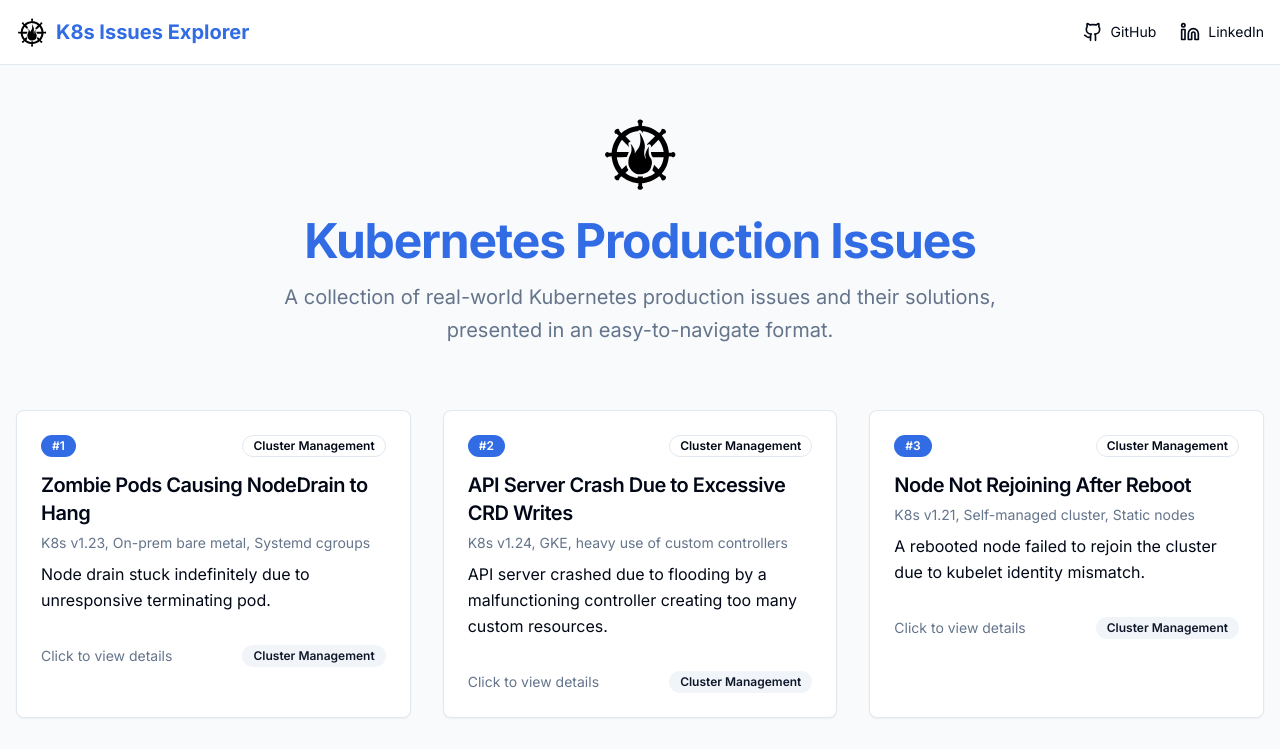
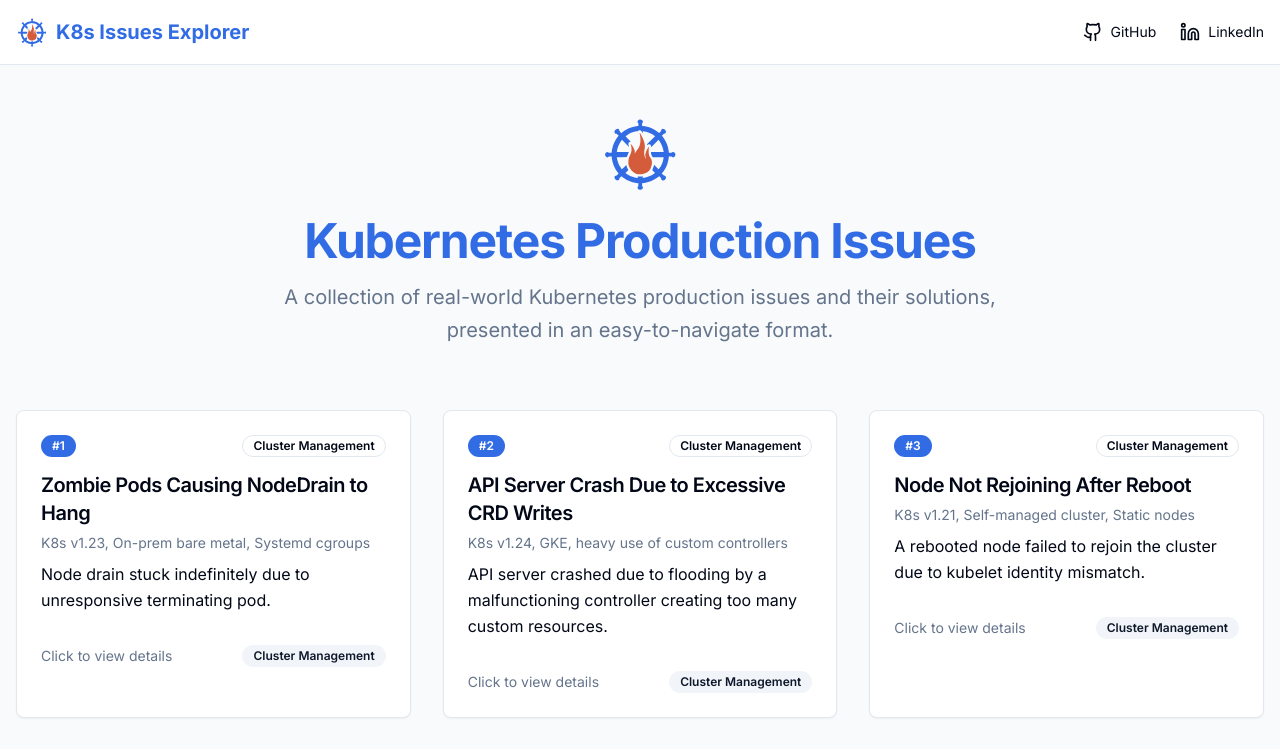
Before and after one commit to tuladhar/k8s-issues-explorer, a Next.js app: page / in a window 1280 px wide. Shown: the top 749 px of the page. Built offline with nearby package versions, Linux system fonts and the light colour scheme.

Commit message:
fix logo color

```diff
--- a/components/icons.tsx
+++ b/components/icons.tsx
@@ -48,7 +48,7 @@ export function KubernetesLogo(props: React.SVGProps<SVGSVGElement>) {
     preserveAspectRatio="xMidYMid meet" fill="currentColor">
 
     <g transform="translate(0.000000,1024.000000) scale(0.100000,-0.100000)"
-    fill="#000000" stroke="none">
+    fill="currentColor" stroke="none">
     <path d="M5074 9410 c-98 -21 -202 -97 -244 -180 -47 -93 -34 -166 49 -265 47
     -55 44 -35 26 -210 -5 -47 -2 -73 13 -117 l20 -57 -56 -6 c-168 -18 -243 -29
     -401 -61 -203 -40 -377 -83 -507 -125 -332 -106 -831 -379 -1114 -609 -41 -33
@@ -104,7 +104,7 @@ export function KubernetesLogo(props: React.SVGProps<SVGSVGElement>) {
     -336 342 -334 348 6 17 126 110 229 178 322 212 800 395 1184 453 71 11 132
     18 136 16 4 -2 22 12 41 32 19 19 57 46 84 60 43 20 62 23 137 21 78 -3 91 -6
     129 -33z"/>
-    <path d="M5100 7543 c54 -272 71 -420 77 -664 8 -320 -22 -556 -102 -796 -68
+    <path fill="#D55C3A" d="M5100 7543 c54 -272 71 -420 77 -664 8 -320 -22 -556 -102 -796 -68
     -206 -156 -359 -306 -538 -103 -123 -175 -233 -255 -392 l-61 -122 5 119 c3
     71 0 145 -7 182 -36 196 -162 481 -311 706 -83 125 -182 242 -206 242 -21 0
     -17 -28 21 -150 66 -210 79 -294 79 -505 1 -145 -3 -211 -17 -279 -28 -136
```
